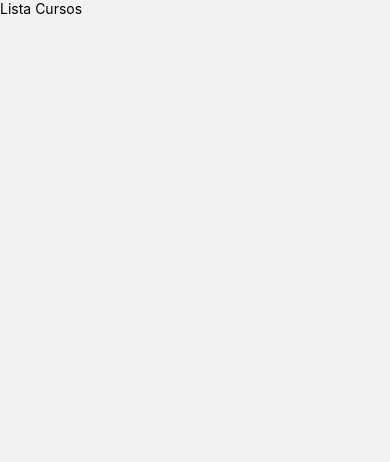
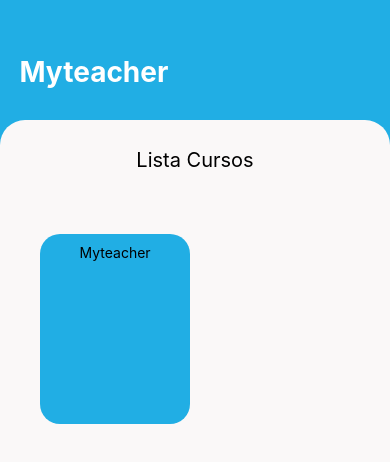
Before and after one commit to aefonso/MyTeacher_App, a React Native app: screen /CourseList in a window 390 px wide. Shown: the top 462 px of the page. Built offline with nearby package versions, Linux system fonts and the light colour scheme.

Commit message:
feat(CourseList): add canvas styling, animation, card, text

```diff
--- a/src/pages/AboutTeacher/index.js
+++ b/src/pages/AboutTeacher/index.js
@@ -1,5 +1,5 @@
 import React from 'react';
-import { View } from 'react-native';
+import { View, Text } from 'react-native';
 
 export default function AboutTeacher() {
  return (
--- a/src/pages/CourseList/index.js
+++ b/src/pages/CourseList/index.js
@@ -1,10 +1,84 @@
 import React from 'react';
-import { View, Text } from 'react-native';
+import { View, Text, StyleSheet, TextInput, TouchableOpacity } from 'react-native';
+
+import * as Animatable from'react-native-animatable';
 
 export default function CourseList() {
  return (
-   <View>
-        <Text>Lista Cursos</Text>
+<View style={styles.container}>
+       <Animatable.View animation="fadeInLeft" delay={500} style={styles.containerHeader}>
+         <Text style={styles.message}>Myteacher</Text>
+       </Animatable.View>
+
+       <Animatable.View animation="fadeInUp" style={styles.containerForm}>
+        <Text style={styles.title}>Lista Cursos</Text>
+        <View style={styles.card}>
+            <Text>Myteacher</Text>
+        </View>
+       </Animatable.View>
    </View>
+
   );
 }
+
+const styles = StyleSheet.create({
+    container:{
+      flex:1,
+      backgroundColor: '#21AEE4',
+    },
+    containerHeader:{
+      marginTop: '14%',
+      marginBottom: '8%',
+      paddingStart: '5%',
+    },
+    message:{
+      fontSize: 28,
+      fontWeight: 'bold',
+      color: '#fff',
+    },
+    containerForm:{
+      backgroundColor: '#FAF8F8',
+      flex: 1,
+      borderTopLeftRadius: 25,
+      borderTopRightRadius: 25,
+      paddingStart: '5%',
+      paddingEnd: '5%',
+    },
+    title:{
+      fontSize: 20,
+      marginTop: 28,
+      textAlign: 'center',
+    },
+    button:{
+      backgroundColor: '#21AEE4',
+      width: '100%',
+      borderRadius: 4,
+      paddingVertical: 4,
+      marginTop: 14,
+      justifyContent: 'center',
+      alignItems: 'center',
+    },
+    buttonText:{
+      color:'#fff',
+      fontSize: 18,
+      fontWeight: 'bold',
+    },
+    card: {
+        display: "flex",
+        flexDirection: "column",
+        position: "absolute",
+        top: 114,
+        none: 0,
+        marginLeft: 20,
+        paddingTop: 10,
+        paddingLeft: 40,
+        borderRadius: 20,
+        backgroundColor: '#21AEE4',
+        backdropFilter: "blur(4px)",
+        width: 150,
+        height: 190,
+      },
+
+
+
+})
--- a/src/pages/TeacherList/index.js
+++ b/src/pages/TeacherList/index.js
@@ -1,5 +1,5 @@
 import React from 'react';
-import { View } from 'react-native';
+import { View, Text } from 'react-native';
 
 export default function TeacherList() {
  return (
```
